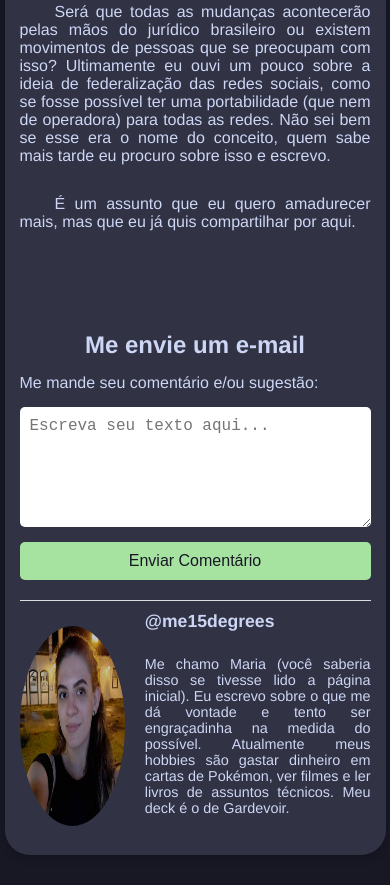
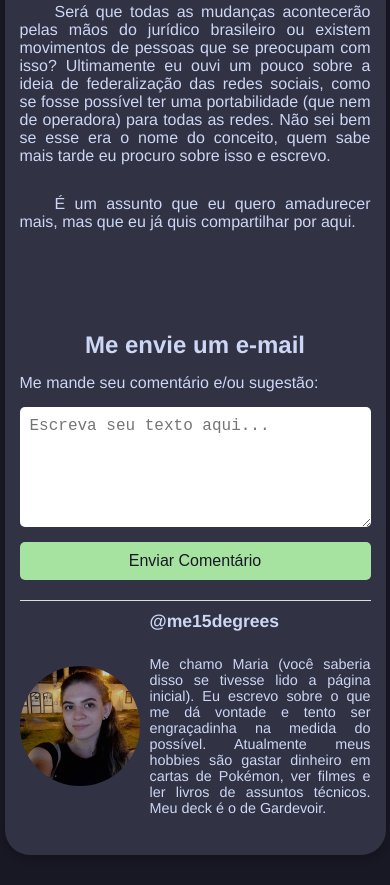
Before and after one commit to me15degrees/blog.io, a plain HTML site: page artigo4.html in a window 390 px wide. Shown: the part 2586-3471 px from the top of the page. Drawn offline with Linux system fonts and the light colour scheme.

Commit message:
fix: try to fix image onn cellphone

```diff
--- a/artigo4.html
+++ b/artigo4.html
@@ -57,11 +57,20 @@
             }
 
             .blog-signature img {
-                width: 200px;
-                height: 200px;
-                max-width: 30%;
-                border-radius: 80%;
+                width: 100%;
+                max-width: 200px;
+                height: auto;
+                object-fit: cover;
+                border-radius: 50%;
                 margin-right: 20px;
+            }
+
+
+            @media (max-width: 768px) {
+                .blog-signature img {
+                    max-width: 120px;
+                    margin-right: 10px;
+                }
             }
 
             .blog-signature h4 {
@@ -166,12 +175,12 @@
         </div>
 
         <div class="blog-signature">
-            <img src="profile.jpg" alt="Foto da autora" style="max-width: 30%; max-height: 30%;">
+            <img src="profile.jpg" alt="Foto da autora">
             <div>
                 <h4>@me15degrees</h4>
                 <h5>Me chamo Maria (você saberia disso se tivesse lido a página inicial). Eu escrevo sobre o que me dá vontade e tento ser engraçadinha na medida do possível. Atualmente meus hobbies são gastar dinheiro em cartas de Pokémon, ver filmes e ler livros de assuntos técnicos. Meu deck é o de Gardevoir.
                 </h5>
-            </div>
+        </div>
         </div>
 
         <!DOCTYPE html>
```
